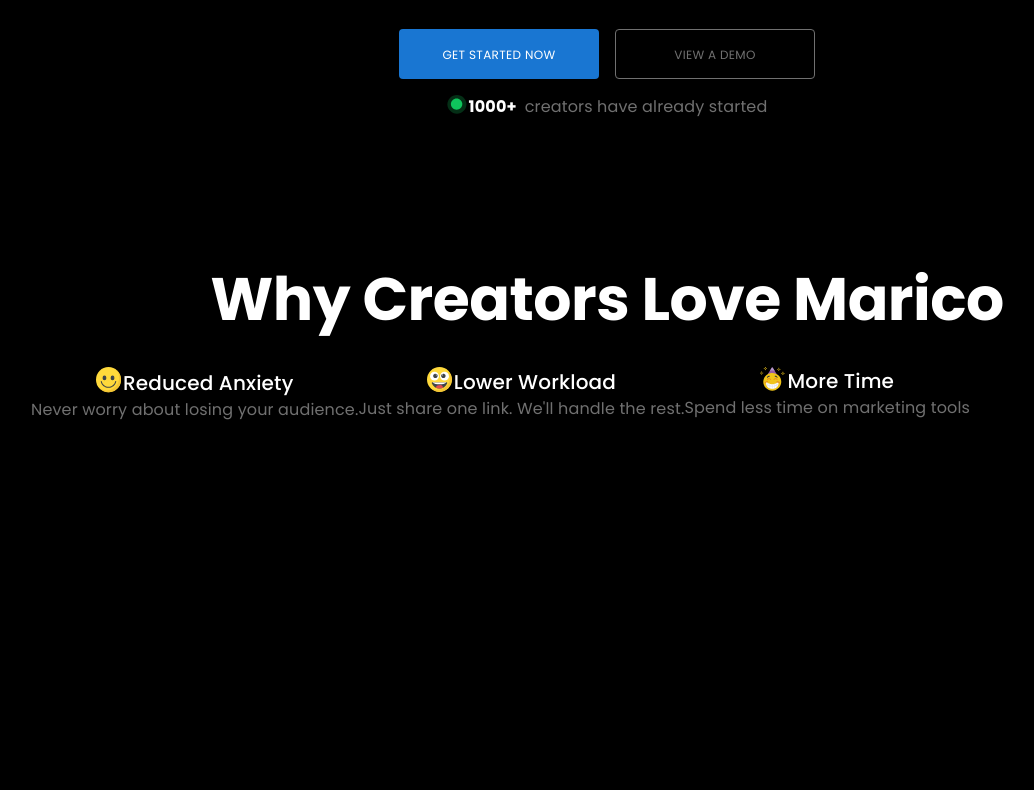
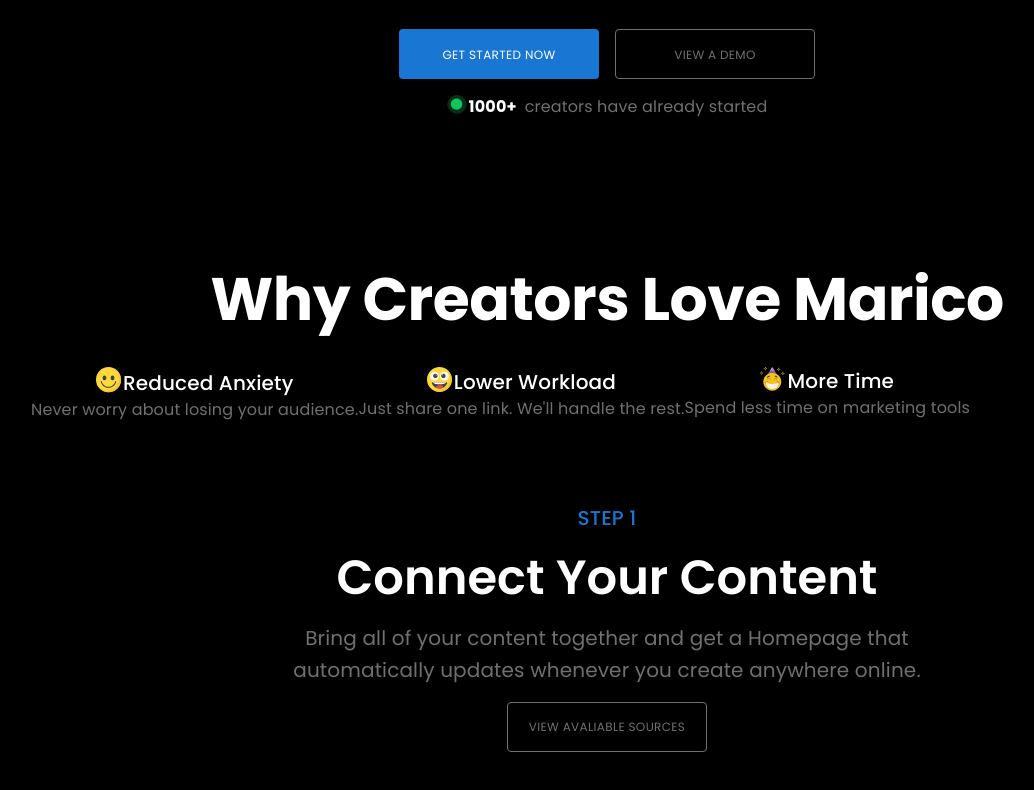
Before and after one commit to krosy1337/landing-marico, a React (Create React App) app: page / in a window 1280 px wide. Shown: the part 607-1397 px from the top of the page, without its empty margins (33-1067 px from the left). Before the commit the page ends 1109 px from the top, so only its background shows below. Built offline with nearby package versions, Linux system fonts and the light colour scheme; the HTML template or start-up script is replaced by a standard one.

Commit message:
Add Step1 section in HomePage

```diff
--- a/src/components/pages/HomePage/HomePage.tsx
+++ b/src/components/pages/HomePage/HomePage.tsx
@@ -3,6 +3,7 @@
 import {Box} from "@mui/material"
 import TurnYourAud from "./TurnYourAud"
 import WhyLoveMarico from "./WhyLoveMarico"
+import Step1 from "./Step1"
 
 const HomePage: FC = () => {
     return (
@@ -10,6 +11,7 @@
             <MainHeading/>
             <TurnYourAud/>
             <WhyLoveMarico/>
+            <Step1/>
         </Box>
     )
 }
--- /dev/null
+++ b/src/components/pages/HomePage/Step1.tsx
@@ -0,0 +1,23 @@
+import React, {FC} from 'react'
+import {Container, Typography} from "@mui/material"
+import GreyButton from "components/UI/GreyButton"
+
+const Step1: FC = () => {
+    return (
+        <Container maxWidth="md" sx={{display: "flex", flexDirection: "column", alignItems: "center", marginBottom: 10,}}>
+            <Typography variant="h6" color="primary" fontFamily="inherit" fontWeight={500} align="center" sx={{marginBottom: 2,}}>
+                STEP 1</Typography>
+            <Typography variant="h3" fontFamily="inherit" fontWeight={600} align="center" sx={{marginBottom: 2,}}>
+                Connect Your Content</Typography>
+            <Typography variant="h6" component="p" fontFamily="inherit" fontWeight={400} align="center"
+                        sx={{marginBottom: 2, color: "grey.600",}}>
+                Bring all of your content together and get a Homepage that
+                automatically updates whenever you create anywhere online.</Typography>
+            <GreyButton variant="outlined" sx={{
+                height: 50, width: 200, fontFamily: "inherit", fontWeight: 400, fontSize: 12,
+            }}>View Avaliable Sources</GreyButton>
+        </Container>
+    )
+}
+
+export default Step1
```
